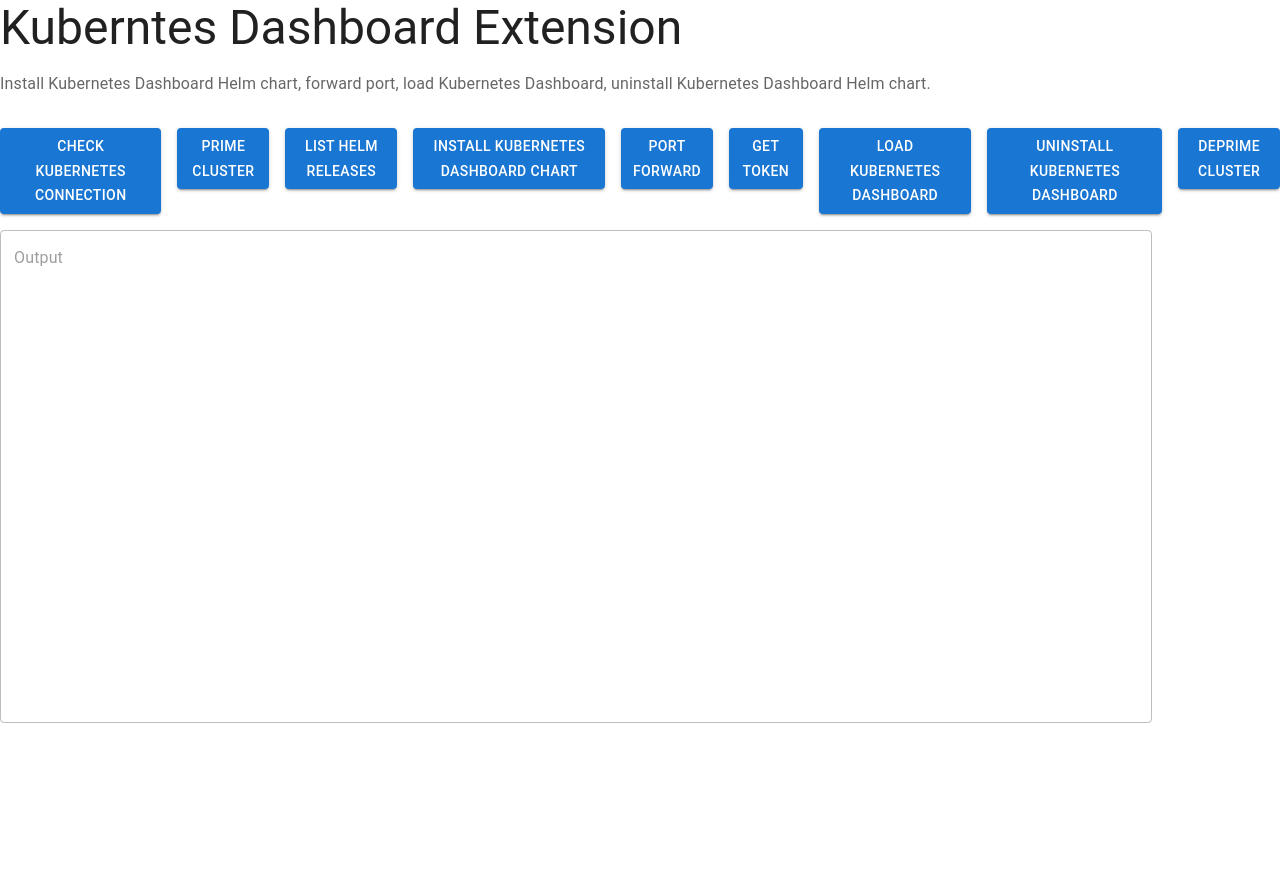
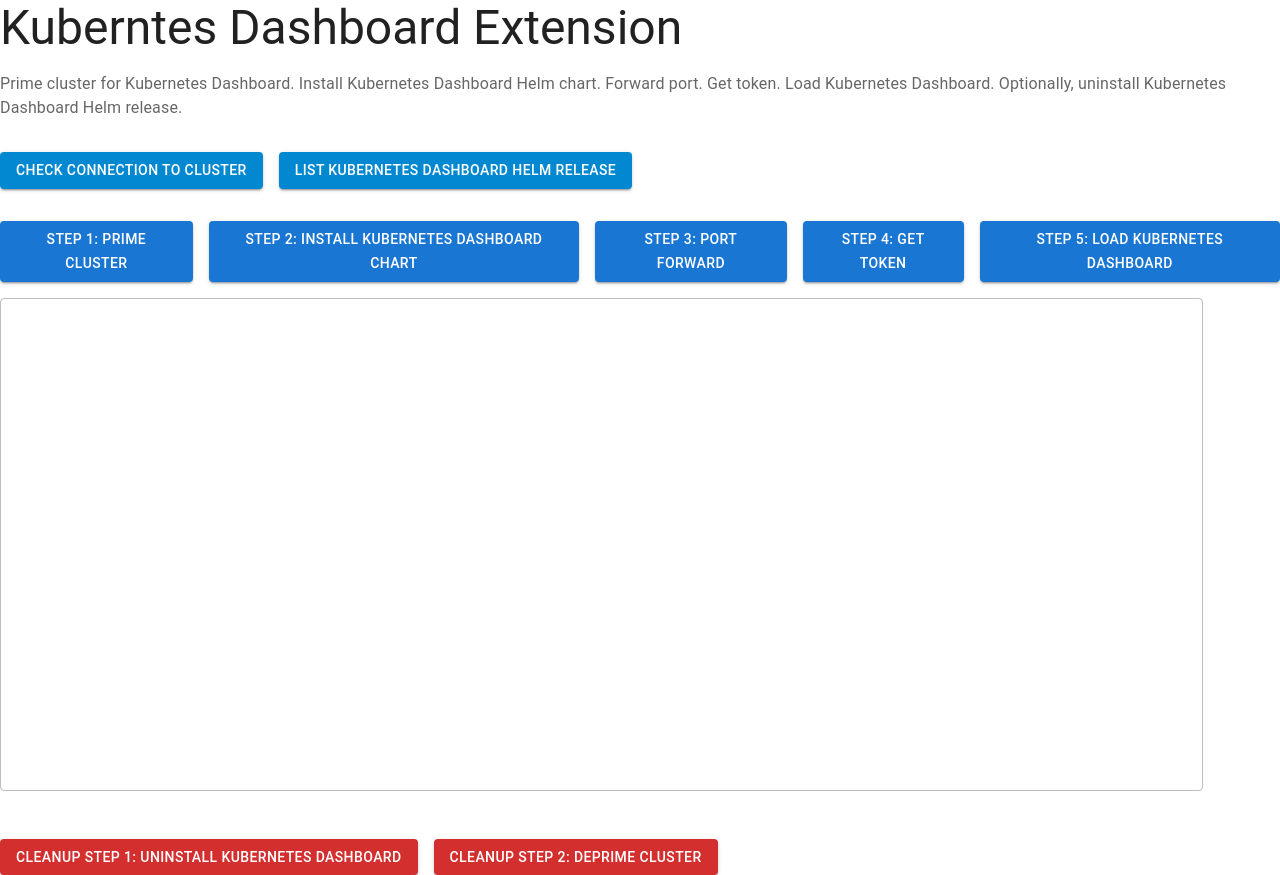
Before and after one commit to sandipchitale/kubernetes-dashboard, a React (Create React App) app in the folder ui/: page / in a window 1280 px wide. Before the commit the page ends 800 px from the top, so only its background shows below. Built offline with nearby package versions, Linux system fonts and the light colour scheme; what @docker/docker-mui-theme, @docker/extension-api-client would draw is missing.

Commit message:
Label and steps numbers.

```diff
--- a/ui/src/App.tsx
+++ b/ui/src/App.tsx
@@ -36,22 +36,38 @@ export function App() {
         <>
             <Typography variant="h3">Kuberntes Dashboard Extension</Typography>
             <Typography variant="body1" color="text.secondary" sx={{mt: 2}}>
-                Install Kubernetes Dashboard Helm chart, forward port, load Kubernetes Dashboard, uninstall Kubernetes
-                Dashboard Helm chart.
+                Prime cluster for Kubernetes Dashboard.
+                Install Kubernetes Dashboard Helm chart.
+                Forward port.
+                Get token.
+                Load Kubernetes Dashboard.
+                Optionally, uninstall Kubernetes Dashboard Helm release.
             </Typography>
             <Grid container spacing={2}>
                 <Grid item>
                     <Stack direction="row" alignItems="start" spacing={2} sx={{mt: 4}}>
                         <Button
+                            color="info"
                             variant="contained"
                             onClick={async () => {
                                 const result = await checkK8sConnection(ddClient);
                                 setResponse(result);
                             }}
                         >
-                            Check Kubernetes connection
+                            Check connection to Cluster
                         </Button>
-
+                        <Button
+                            color="info"
+                            variant="contained"
+                            onClick={async () => {
+                                const result = await listHelmReleases(ddClient);
+                                setResponse(result as string);
+                            }}
+                        >
+                            List Kubernetes Dashboard Helm Release
+                        </Button>
+                    </Stack>
+                    <Stack direction="row" alignItems="start" spacing={2} sx={{mt: 4}}>
                         <Button
                             variant="contained"
                             onClick={async () => {
@@ -59,19 +75,8 @@ export function App() {
                                 setResponse(result);
                             }}
                         >
-                            Prime cluster
+                            Step 1: Prime cluster
                         </Button>
-
-                        <Button
-                            variant="contained"
-                            onClick={async () => {
-                                const result = await listHelmReleases(ddClient);
-                                setResponse(result as string);
-                            }}
-                        >
-                            List Helm Releases
-                        </Button>
-
                         <Button
                             variant="contained"
                             onClick={async () => {
@@ -79,7 +84,7 @@ export function App() {
                                 setResponse(result as string);
                             }}
                         >
-                            Install kubernetes dashboard chart
+                            Step 2: Install kubernetes dashboard chart
                         </Button>
 
                         <Button
@@ -89,7 +94,7 @@ export function App() {
                                 setResponse('Port Forwarding started');
                             }}
                         >
-                            Port Forward
+                            Step 3: Port Forward
                         </Button>
 
                         <Button
@@ -97,9 +102,10 @@ export function App() {
                             onClick={async () => {
                                 const result = await getToken(ddClient);
                                 setResponse(result as string);
+                                navigator.clipboard.writeText(result);
                             }}
                         >
-                            Get Token
+                            Step 4: Get Token
                         </Button>
 
                         <Button
@@ -108,35 +114,13 @@ export function App() {
                                 const result = await loadKubernetesDashboard();
                             }}
                         >
-                            Load Kubernetes Dashboard
+                            Step 5: Load Kubernetes Dashboard
                         </Button>
-
-                        <Button
-                            variant="contained"
-                            onClick={async () => {
-                                const result = await uninstallKubernetesDashboardChart(ddClient);
-                                setResponse(result as string);
-                            }}
-                        >
-                            Uninstall kubernetes dashboard
-                        </Button>
-
-                        <Button
-                            variant="contained"
-                            onClick={async () => {
-                                const result = await deprimeCluster(ddClient);
-                                setResponse(result);
-                            }}
-                        >
-                            Deprime cluster
-                        </Button>
-
                     </Stack>
                 </Grid>
                 <Grid item>
                     <TextField
-                        label="Output"
-                        sx={{width: '90vw'}}
+                        sx={{width: '94vw'}}
                         disabled
                         multiline
                         variant="outlined"
@@ -144,6 +128,31 @@ export function App() {
                         value={response ?? ""}
                     />
                 </Grid>
+                <Grid item>
+                    <Stack direction="row" alignItems="start" spacing={2} sx={{mt: 4}}>
+                        <Button
+                            color="error"
+                            variant="contained"
+                            onClick={async () => {
+                                const result = await uninstallKubernetesDashboardChart(ddClient);
+                                setResponse(result as string);
+                            }}
+                        >
+                            Cleanup Step 1: Uninstall Kubernetes Dashboard
+                        </Button>
+
+                        <Button
+                            color="error"
+                            variant="contained"
+                            onClick={async () => {
+                                const result = await deprimeCluster(ddClient);
+                                setResponse(result);
+                            }}
+                        >
+                            Cleanup Step 2: Deprime cluster
+                        </Button>
+                    </Stack>
+                </Grid>
             </Grid>
         </>
     );
--- a/ui/src/helper/kubernetes.ts
+++ b/ui/src/helper/kubernetes.ts
@@ -56,7 +56,7 @@ export const getToken = async (ddClient: v1.DockerDesktopClient) => {
         console.log(output.stderr);
         return 'Getting token failed.';
     }
-    ddClient.desktopUI.toast.success('Got token successfully. Copy the token and paste it in the login screen after loading Kubernetes Dashboard.');
+    ddClient.desktopUI.toast.success('Got token successfully and copied to clipboard. Load Kubernetes Dashboard and paste it in Bearer token * box.');
     return window.atob(output?.stdout as string);
 };
 
```
